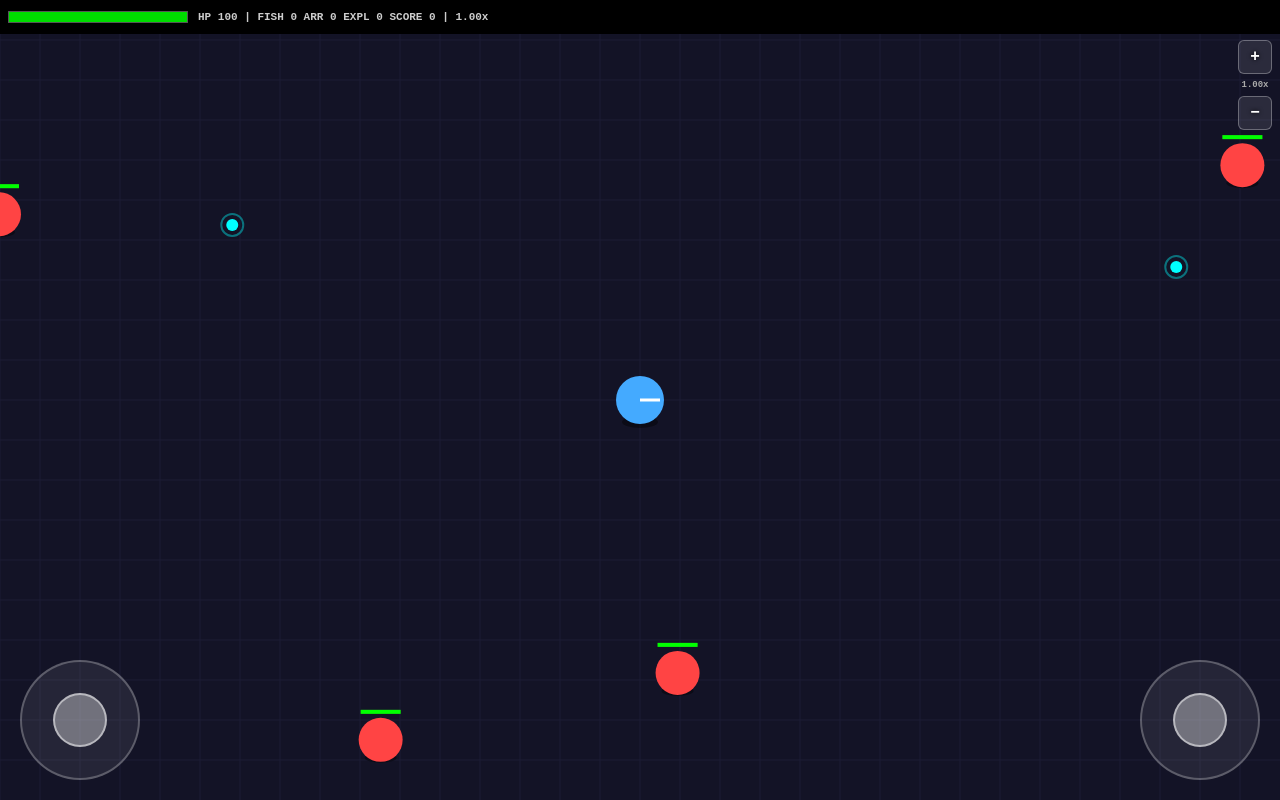
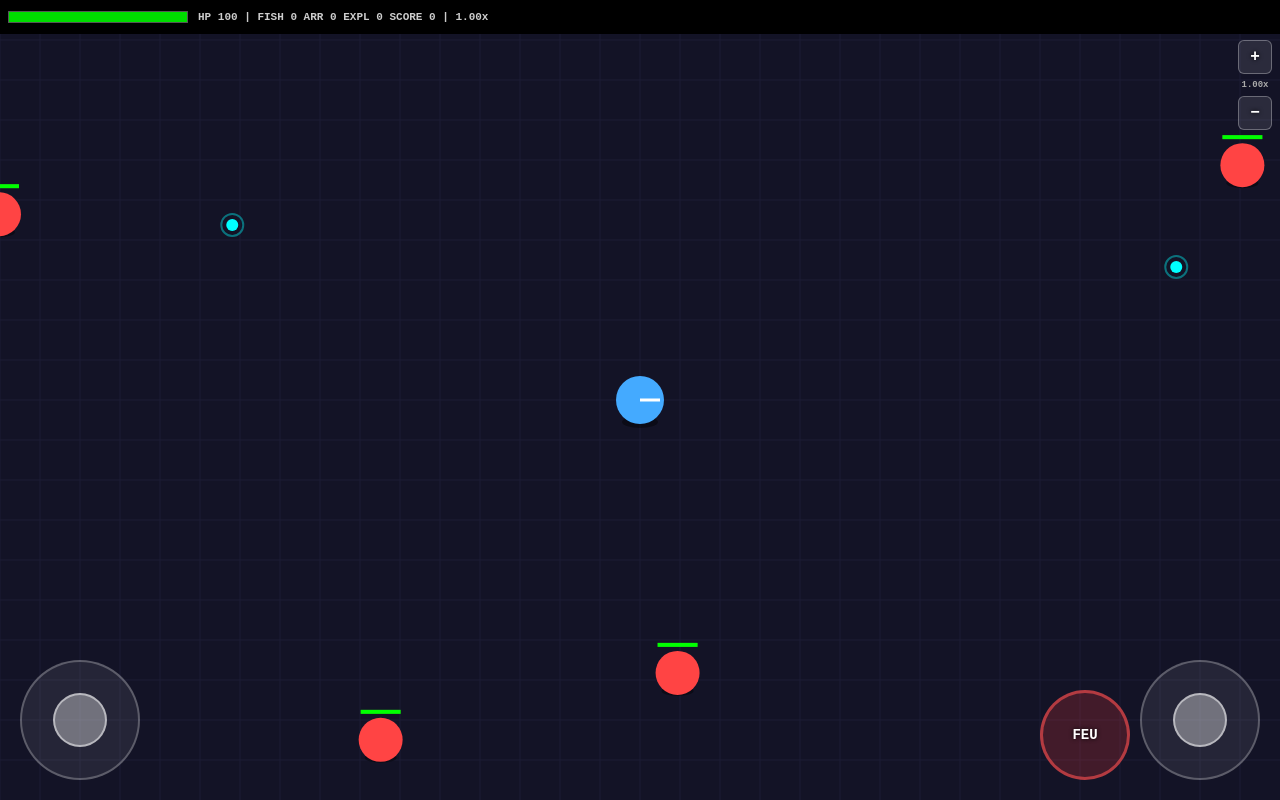
Before and after one commit to gborisl94/dora, a website: page www/index.html in a window 1280 px wide. Drawn offline with Linux system fonts and the light colour scheme.

Commit message:
Update index.html

```diff
--- a/www/index.html
+++ b/www/index.html
@@ -13,8 +13,11 @@
   #flash{position:absolute;top:0;left:0;width:100vw;height:100vh;background:#ff0022;opacity:0;pointer-events:none;transition:opacity 0.08s;z-index:10;}
   .joy{position:absolute;bottom:20px;width:120px;height:120px;border-radius:50%;background:rgba(255,255,255,0.08);border:2px solid rgba(255,255,255,0.25);pointer-events:auto;touch-action:none;z-index:20;}
   #joyL{left:20px;}
-  #joyR{right:20px;}
+  #joyR{right:20px;bottom:20px;}
   .stick{position:absolute;top:50%;left:50%;width:54px;height:54px;border-radius:50%;background:rgba(255,255,255,0.35);transform:translate(-50%,-50%);pointer-events:none;border:2px solid rgba(255,255,255,0.5);}
+  #fireBtn{position:absolute;right:150px;bottom:20px;width:90px;height:90px;border-radius:50%;background:rgba(255,60,60,0.2);border:3px solid rgba(255,80,80,0.6);color:#fff;font-family:monospace;font-weight:bold;font-size:14px;display:flex;align-items:center;justify-content:center;pointer-events:auto;touch-action:none;z-index:20;text-shadow:0 0 4px #000;overflow:visible;}
+  #fireBtn.active{background:rgba(255,100,60,0.4);border-color:rgba(255,180,80,0.9);}
+  #fireCharge{position:absolute;top:-4px;left:-4px;width:98px;height:98px;border-radius:50%;pointer-events:none;z-index:21;}
   #hud{position:absolute;top:0;left:0;width:100%;height:34px;background:#000;display:flex;align-items:center;padding:0 8px;gap:10px;z-index:15;}
   #hpbar{width:180px;height:12px;background:#222;border:1px solid #555;overflow:hidden;}
   #hpfill{width:100%;height:100%;background:#0d0;transition:width 0.1s, background 0.2s;}
@@ -43,6 +46,10 @@
   </div>
   <div class="joy" id="joyL"><div class="stick" id="stickL"></div></div>
   <div class="joy" id="joyR"><div class="stick" id="stickR"></div></div>
+  <div id="fireBtn">
+    FEU
+    <canvas id="fireCharge" width="98" height="98"></canvas>
+  </div>
   <div id="go"><h1>GAME OVER</h1><p id="gotxt">Score 0</p><button id="gobtn">RESTART</button></div>
 </div>
 <script src="game.js"></script>
```
